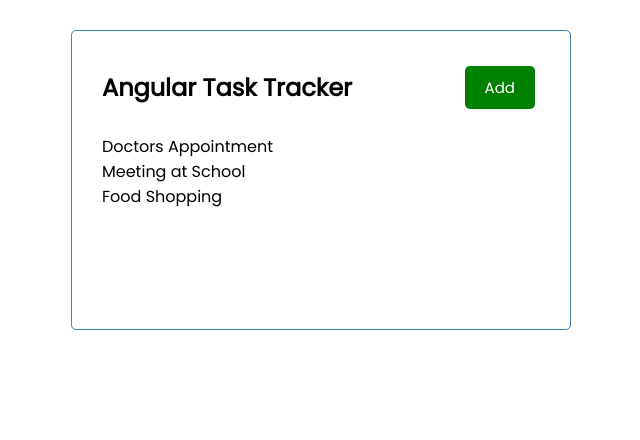
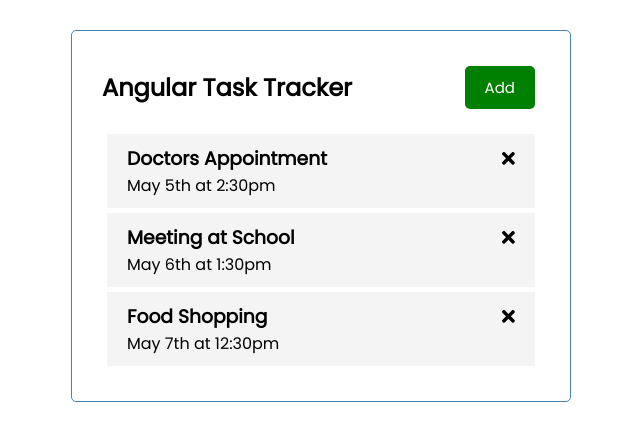
Before and after one commit to patrykkaczmarek7/Angular-tasktracker, an Angular app: page / in a window 1280 px wide. Shown: the top 440 px of the page, without its empty margins (319-959 px from the left). Built offline with nearby package versions, Linux system fonts and the light colour scheme.

Commit message:
few changes

```diff
--- a/package.json
+++ b/package.json
@@ -18,6 +18,11 @@
     "@angular/platform-browser": "~12.2.0",
     "@angular/platform-browser-dynamic": "~12.2.0",
     "@angular/router": "~12.2.0",
+    "@fortawesome/angular-fontawesome": "^0.9.0",
+    "@fortawesome/fontawesome-svg-core": "^1.2.35",
+    "@fortawesome/free-brands-svg-icons": "^5.15.3",
+    "@fortawesome/free-regular-svg-icons": "^5.15.3",
+    "@fortawesome/free-solid-svg-icons": "^5.15.3",
     "rxjs": "~6.6.0",
     "tslib": "^2.3.0",
     "zone.js": "~0.11.4"
--- /dev/null
+++ b/src/app/components/task-item/task-item.component.css
@@ -0,0 +1,16 @@
+.task {
+  background: #f4f4f4;
+  margin: 5px;
+  padding: 10px 20px;
+  cursor: pointer;
+}
+
+.task.reminder {
+  border-left: 5px solid green;
+}
+
+.task h3 {
+  display: flex;
+  align-items: center;
+  justify-content: space-between;
+}
--- /dev/null
+++ b/src/app/components/task-item/task-item.component.html
@@ -0,0 +1,7 @@
+<div class="task">
+  <h3>
+    {{ task.text }}
+    <fa-icon [icon]="faTimes"></fa-icon>
+  </h3>
+  <p>{{ task.day }}</p>
+</div>
--- /dev/null
+++ b/src/app/components/task-item/task-item.component.ts
@@ -0,0 +1,19 @@
+import { Component, OnInit, Input } from '@angular/core';
+import { Task } from '../../Task';
+import { faTimes } from '@fortawesome/free-solid-svg-icons';
+
+@Component({
+  selector: 'app-task-item',
+  templateUrl: './task-item.component.html',
+  styleUrls: ['./task-item.component.css']
+})
+export class TaskItemComponent implements OnInit {
+  @Input() task!: Task;
+  faTimes = faTimes;
+
+  constructor() { }
+
+  ngOnInit(): void {
+  }
+
+}
--- a/src/app/components/tasks/tasks.component.html
+++ b/src/app/components/tasks/tasks.component.html
@@ -1 +1,4 @@
-<p *ngFor="let task of tasks">{{ task.text }}</p>
+<app-task-item
+*ngFor="let task of tasks"
+[task]="task">
+</app-task-item>
```
Also changed, not shown: src/app/app.module.ts (+6 -2 lines), 2 other files (tests, documents, lock files or other folders).
